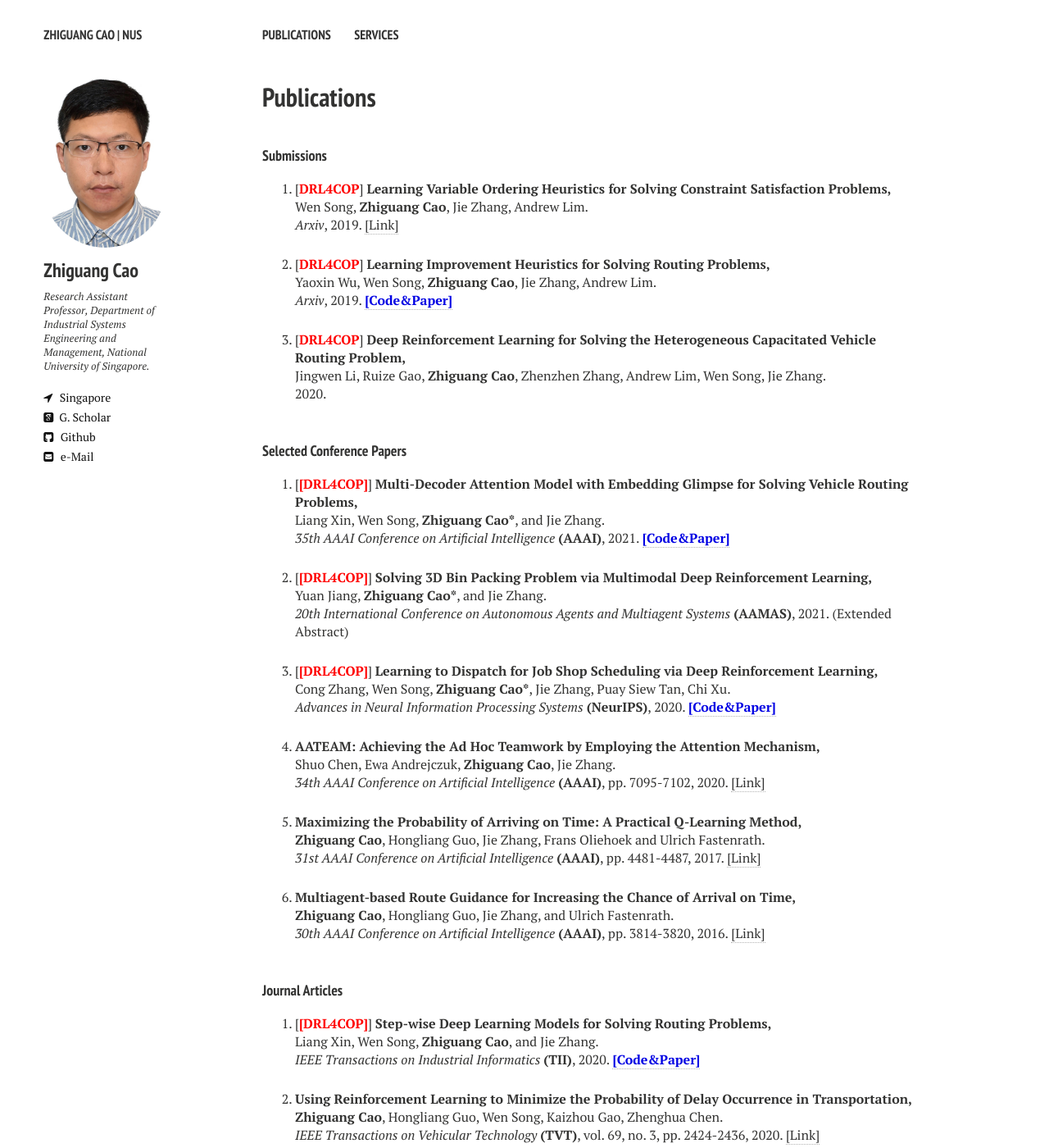
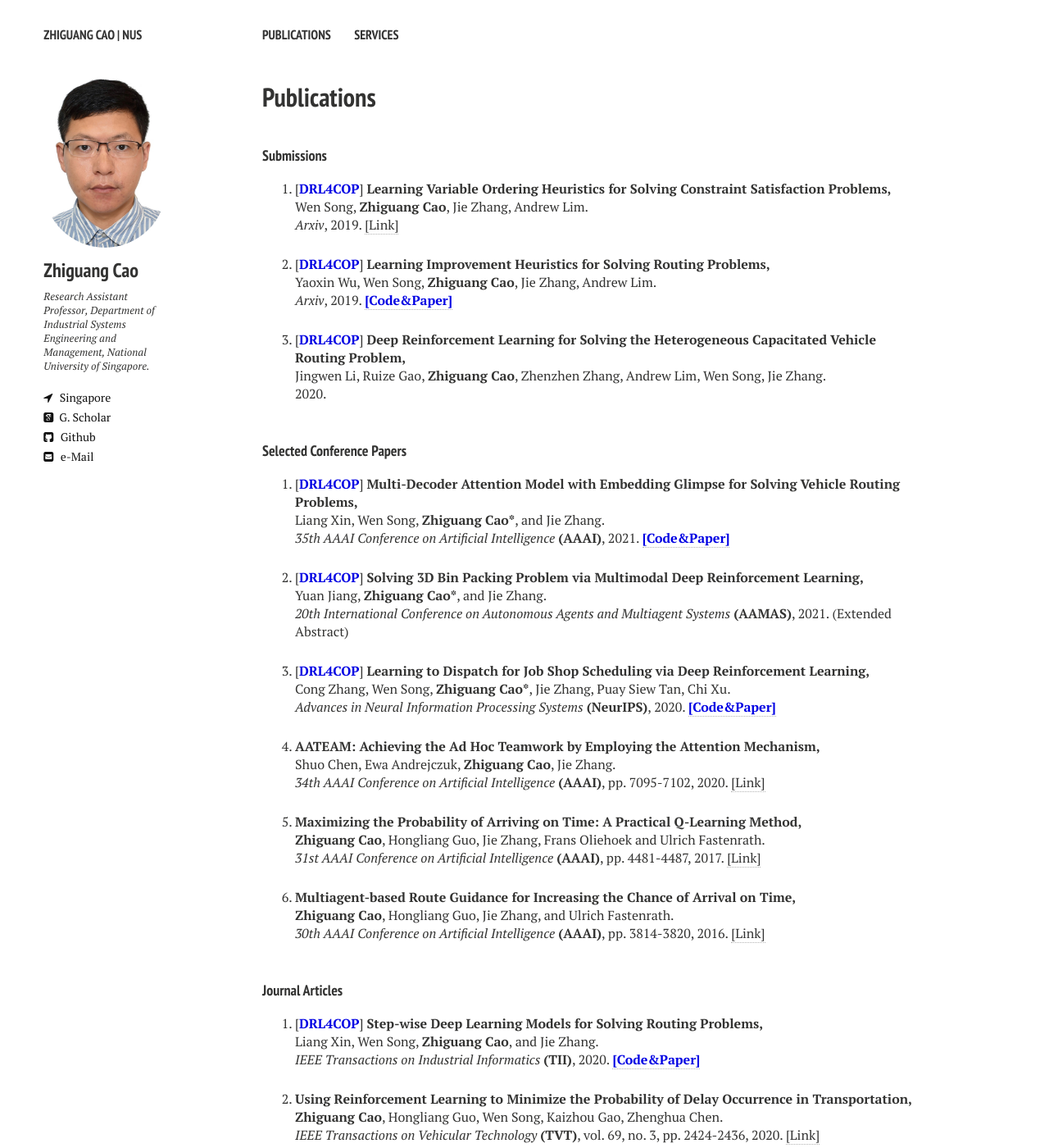
Before and after one commit to zhiguangcaosg/zhiguangcaosg.github.io, a Jekyll site: the page built from publications.md, in a window 1280 px wide and 1400 px high. Shown: the whole window at 82% size. Built offline with Jekyll 4.4.1, drawn with Linux system fonts in a browser that asks for light colours; nearby versions of some CDN libraries.

Commit message:
Update publications.html

```diff
--- a/_layouts/publications.html
+++ b/_layouts/publications.html
@@ -91,7 +91,7 @@ div.bibtex pre { font-size: 75%; overflow: auto;  width: 100%; padding: 0em 0em;
 
 <li>
 <p>
-[<font color="#FF0000"><b>DRL4COP</b></font>] <b>Learning Variable Ordering Heuristics for Solving Constraint Satisfaction Problems,</b>
+[<font color="#0000E3"><b>DRL4COP</b></font>] <b>Learning Variable Ordering Heuristics for Solving Constraint Satisfaction Problems,</b>
 <br>Wen Song, <b>Zhiguang Cao</b>, Jie Zhang, Andrew Lim.<br>
 <i>Arxiv</i>, 2019. <a href="https://arxiv.org/abs/1912.10762" target="_blank">[Link]</a>
 </p>
@@ -99,7 +99,7 @@ div.bibtex pre { font-size: 75%; overflow: auto;  width: 100%; padding: 0em 0em;
 
 <li>
 <p>
-[<font color="#FF0000"><b>DRL4COP</b></font>] <b>Learning Improvement Heuristics for Solving Routing Problems,</b>
+[<font color="#0000E3"><b>DRL4COP</b></font>] <b>Learning Improvement Heuristics for Solving Routing Problems,</b>
 <br>Yaoxin Wu, Wen Song, <b>Zhiguang Cao</b>, Jie Zhang, Andrew Lim.<br>
 <i>Arxiv</i>, 2019. <a href="https://github.com/yining043/TSP-improve"  target="_blank"> <font color="#0000E3"><b>[Code&Paper]</b> </font></a>
 </p>
@@ -107,7 +107,7 @@ div.bibtex pre { font-size: 75%; overflow: auto;  width: 100%; padding: 0em 0em;
 
 <li>
 <p>
-[<font color="#FF0000"><b>DRL4COP</b></font>] <b>Deep Reinforcement Learning for Solving the Heterogeneous Capacitated Vehicle Routing Problem,</b>
+[<font color="#0000E3"><b>DRL4COP</b></font>] <b>Deep Reinforcement Learning for Solving the Heterogeneous Capacitated Vehicle Routing Problem,</b>
 <br>Jingwen Li, Ruize Gao, <b>Zhiguang Cao</b>, Zhenzhen Zhang, Andrew Lim, Wen Song, Jie Zhang.<br>
 2020.
 </p>
@@ -125,7 +125,7 @@ div.bibtex pre { font-size: 75%; overflow: auto;  width: 100%; padding: 0em 0em;
 
 <li>
 <p>
-[<font color="#FF0000"><b>[DRL4COP]</b></font>] <b>Multi-Decoder Attention Model with Embedding Glimpse for Solving Vehicle Routing Problems,</b>
+[<font color="#0000E3"><b>DRL4COP</b></font>] <b>Multi-Decoder Attention Model with Embedding Glimpse for Solving Vehicle Routing Problems,</b>
 <br> Liang Xin, Wen Song, <b>Zhiguang Cao*</b>, and Jie Zhang.<br>
 <i>35th AAAI Conference on Artificial Intelligence</i> <b>(AAAI)</b>, 2021. <a href="https://github.com/liangxinedu/MDAM"  target="_blank"> <font color="#0000E3"><b>[Code&Paper]</b> </font></a>
 </p>
@@ -133,7 +133,7 @@ div.bibtex pre { font-size: 75%; overflow: auto;  width: 100%; padding: 0em 0em;
 
 <li>
 <p>
-[<font color="#FF0000"><b>[DRL4COP]</b></font>] <b>Solving 3D Bin Packing Problem via Multimodal Deep Reinforcement Learning,</b>
+[<font color="#0000E3"><b>DRL4COP</b></font>] <b>Solving 3D Bin Packing Problem via Multimodal Deep Reinforcement Learning,</b>
 <br>Yuan Jiang, <b>Zhiguang Cao*</b>, and Jie Zhang.<br>
 <i>20th International Conference on Autonomous Agents and Multiagent Systems</i> <b>(AAMAS)</b>, 2021. (Extended Abstract)
 </p>
@@ -141,7 +141,7 @@ div.bibtex pre { font-size: 75%; overflow: auto;  width: 100%; padding: 0em 0em;
 
 <li>
 <p>
-[<font color="#FF0000"><b>[DRL4COP]</b></font>] <b>Learning to Dispatch for Job Shop Scheduling via Deep Reinforcement Learning,</b>
+[<font color="0000E3"><b>DRL4COP</b></font>] <b>Learning to Dispatch for Job Shop Scheduling via Deep Reinforcement Learning,</b>
 <br>Cong Zhang, Wen Song, <b>Zhiguang Cao*</b>, Jie Zhang, Puay Siew Tan, Chi Xu.<br>
 <i>Advances in Neural Information Processing Systems</i> <b>(NeurIPS)</b>, 2020. <a href="https://github.com/zcajiayin/L2D"  target="_blank"> <font color="#0000E3"><b>[Code&Paper]</b> </font></a>
 </p>
@@ -242,7 +242,7 @@ div.bibtex pre { font-size: 75%; overflow: auto;  width: 100%; padding: 0em 0em;
 
 <li>
 <p>
-[<font color="#FF0000"><b>[DRL4COP]</b></font>] <b>Step-wise Deep Learning Models for Solving Routing Problems,</b>
+[<font color="#0000E3"><b>DRL4COP</b></font>] <b>Step-wise Deep Learning Models for Solving Routing Problems,</b>
 <br> Liang Xin, Wen Song, <b>Zhiguang Cao</b>, and Jie Zhang.<br>
 <i> IEEE Transactions on Industrial Informatics</i> <b>(TII)</b>, 2020. <a href="https://github.com/liangxinedu/stepwise" target="_blank"><font color="#0000E3"><b>[Code&Paper]</b> </font></a>
 </p>
@@ -285,7 +285,7 @@ div.bibtex pre { font-size: 75%; overflow: auto;  width: 100%; padding: 0em 0em;
 <p>
 <b>Cost-Sensitive Deep Forest for Price Prediction,</b>
 <br>Chao Ma, Zhenbing Liu, <b>Zhiguang Cao*</b>, Wen Song, Jie Zhang, Weiliang Zeng.<br>
-<i>Pattern Recognition</i> <b>(PR)</b>, vol. 107, 2020. <a href="https://www.sciencedirect.com/science/article/pii/S0031320320303022" target="_blank">[Link]</a> <a href="https://github.com/machao199271/cost_sensitive_deep_forest" target="_blank"><font color="#FF0000">[Code&Data] </font></a>
+<i>Pattern Recognition</i> <b>(PR)</b>, vol. 107, 2020. <a href="https://www.sciencedirect.com/science/article/pii/S0031320320303022" target="_blank">[Link]</a> <a href="https://github.com/machao199271/cost_sensitive_deep_forest" target="_blank"><font color="#FF0000"><b>[Code&Data]</b> </font></a>
 </p>
 </li>
 
```
